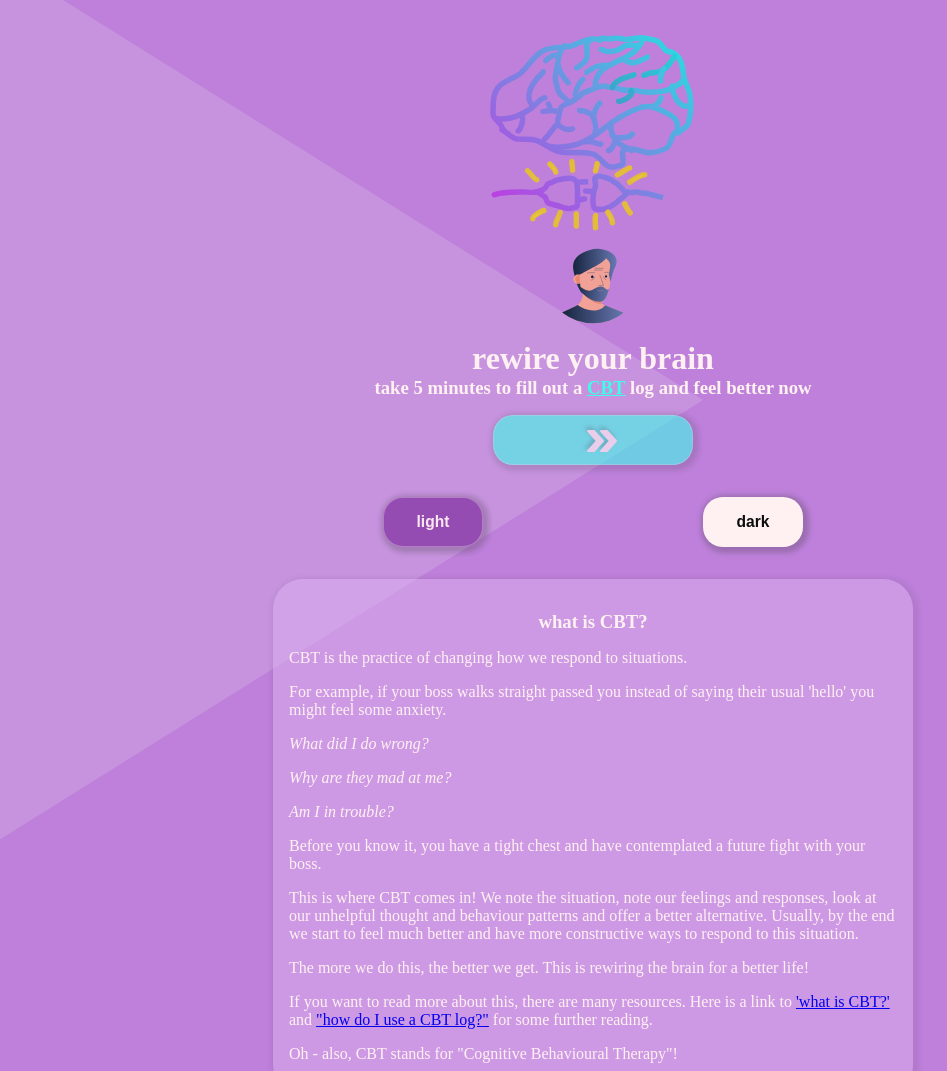
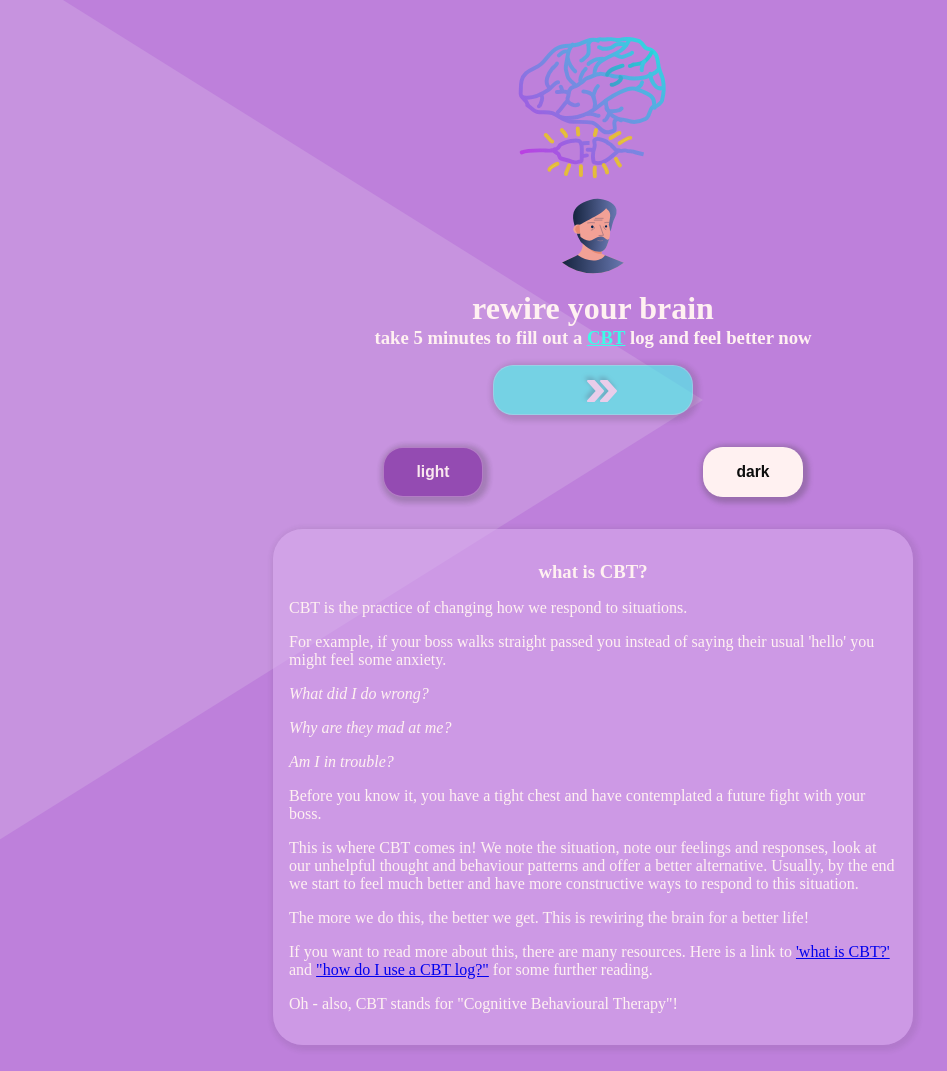
Before and after one commit to ohohohobrien/CBTLog, a plain HTML site: page index.html in a window 1280 px wide. Shown: the top 1071 px of the page, without its empty margins (47-994 px from the left). Drawn offline with Linux system fonts and the light colour scheme; a web font is replaced by a local one.

Commit message:
svg alteration

```diff
--- a/CSS/main.scss
+++ b/CSS/main.scss
@@ -1325,8 +1325,8 @@ section {
 }
 
 svg {
-  height: 200px;
-  width: 300px;
+  height: 150px;
+  width: 150px;
 }
 
 .span-link {
```
Also changed, not shown: CSS/main.css.
